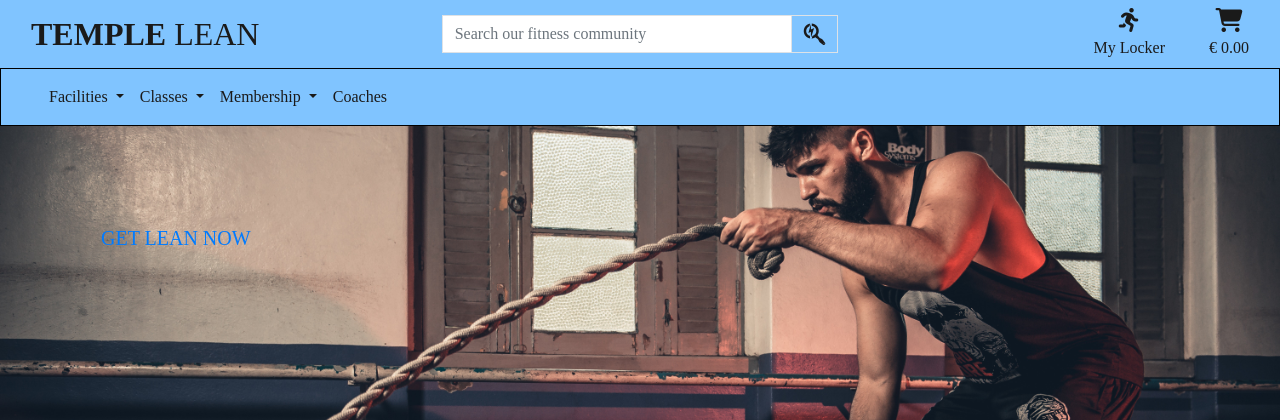
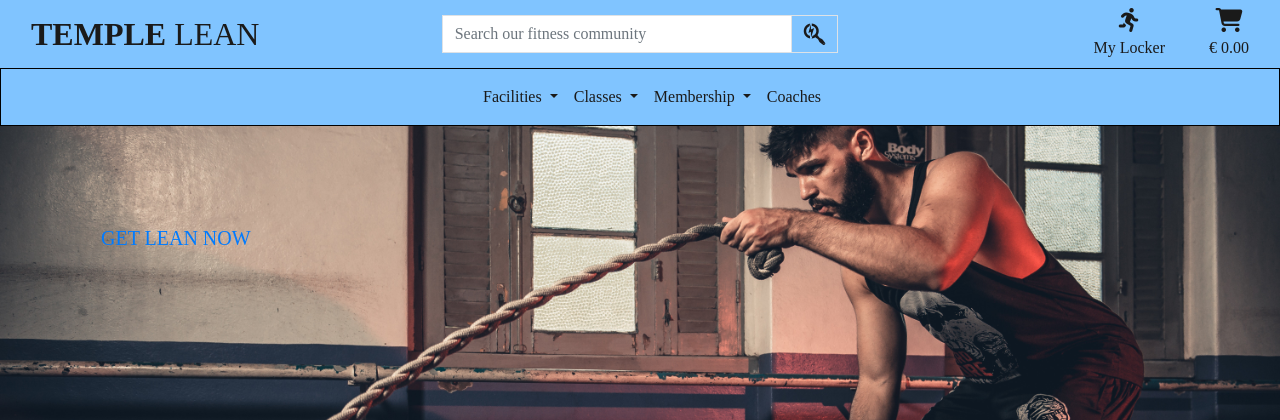
Before and after one commit to Andrew-code2020/ms4, a Django app: page / in a window 1280 px wide. Shown: the top 420 px of the page. Run offline with Django 3.2, Linux system fonts and the light colour scheme; some libraries are stand-ins or nearby versions; some web fonts are replaced.

Commit message:
main nav centered and door added as navbar-toggler icon

```diff
--- a/templates/base.html
+++ b/templates/base.html
@@ -121,7 +121,7 @@
                 <button class="navbar-toggler" type="button" data-toggle="collapse"
                     data-target="#main-nav" aria-controls="main-nav" aria-expanded="false"
                     aria-label="Toggle navigation">
-                    <span class="navbar-toggler-icon"> <i class="fas fa-sliders-h"></i></span>
+                    <span class="navbar-toggler-icon"> <i class="fas fa-door-open"></i> </span>
                 </button>
                 {% include 'includes/mobile-top-header.html' %}
                 {% include 'includes/main-nav.html' %}
--- a/templates/includes/main-nav.html
+++ b/templates/includes/main-nav.html
@@ -1,5 +1,5 @@
 <div class="collapse navbar-collapse" id="main-nav">
-    <ul class="navbar-nav mr-auto">
+    <ul class="navbar-nav w-auto mx-auto">
       <li class="nav-item dropdown">
         <a class="nav-link dropdown-toggle text-lean" href="#" id="facilities" role="button" data-toggle="dropdown" aria-haspopup="true" aria-expanded="false">
           Facilities
```
